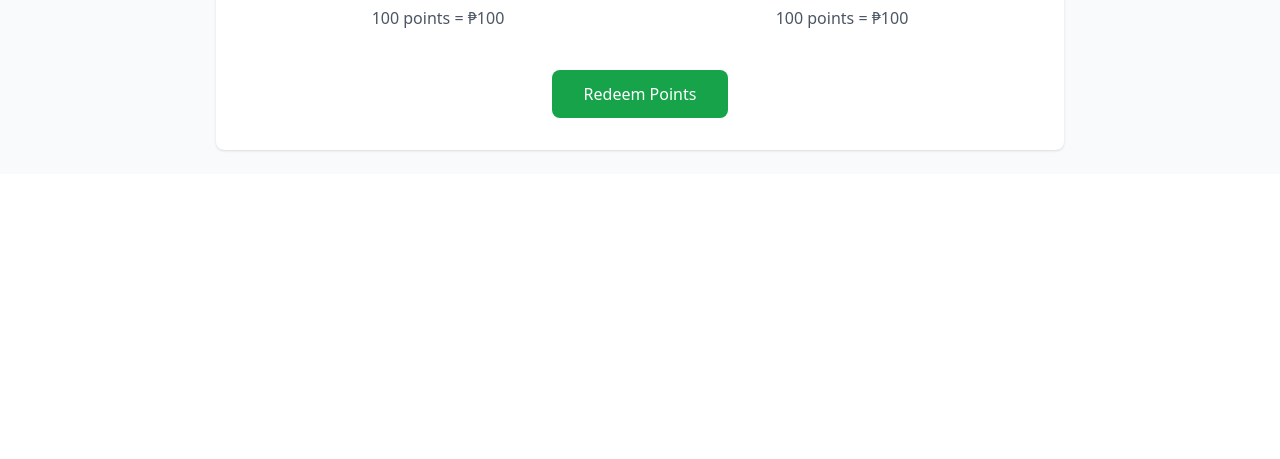
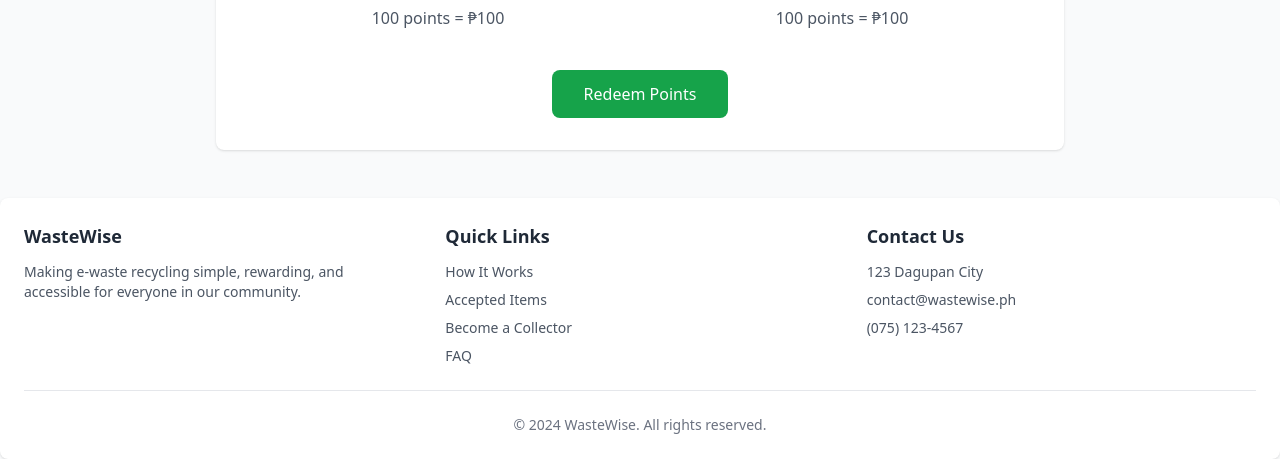
Before and after one commit to Felidaedesuwaa/WASTEWISE-1, a PHP site: page /rewards.php in a window 1280 px wide. Shown: the part 1511-1970 px from the top of the page. Before the commit the page ends 1663 px from the top, so only its background shows below. Run offline with PHP 8.4, Linux system fonts and the light colour scheme; the visitor is signed in with stand-in values (Sample User, id 1); some libraries are stand-ins or nearby versions.

Commit message:
Update rewards.php

```diff
--- a/rewards.php
+++ b/rewards.php
@@ -314,6 +314,45 @@ if (!isset($_SESSION['username'])) {
             }
         });
     </script>
+ <!-- Footer Section -->
+    <footer class="bg-white shadow rounded-lg p-6 mt-6">
+      <div class="grid grid-cols-1 md:grid-cols-3 gap-8">
+        <!-- WasteWise Description -->
+        <div>
+          <h3 class="font-bold text-lg mb-3">WasteWise</h3>
+          <p class="text-gray-600 text-sm">
+            Making e-waste recycling simple, rewarding, and accessible for everyone in our community.
+          </p>
+        </div>
+
+        <!-- Quick Links -->
+        <div>
+          <h3 class="font-bold text-lg mb-3">Quick Links</h3>
+          <ul class="space-y-2 text-sm">
+            <li><a href="#" class="text-gray-600 hover:text-green-700">How It Works</a></li>
+            <li><a href="#" class="text-gray-600 hover:text-green-700">Accepted Items</a></li>
+            <li><a href="#" class="text-gray-600 hover:text-green-700">Become a Collector</a></li>
+            <li><a href="#" class="text-gray-600 hover:text-green-700">FAQ</a></li>
+          </ul>
+        </div>
+
+        <!-- Contact Us -->
+        <div>
+          <h3 class="font-bold text-lg mb-3">Contact Us</h3>
+          <ul class="space-y-2 text-sm text-gray-600">
+            <li>123 Dagupan City</li>
+            <li>contact@wastewise.ph</li>
+            <li>(075) 123-4567</li>
+          </ul>
+        </div>
+      </div>
+
+      <hr class="my-6 border-gray-200">
+
+      <!-- Copyright -->
+      <div class="text-center text-sm text-gray-500">
+        <p>&copy; 2024 WasteWise. All rights reserved.</p>
+      </div>
+    </footer>
+  </main>
 </body>
-
-</html>
```
